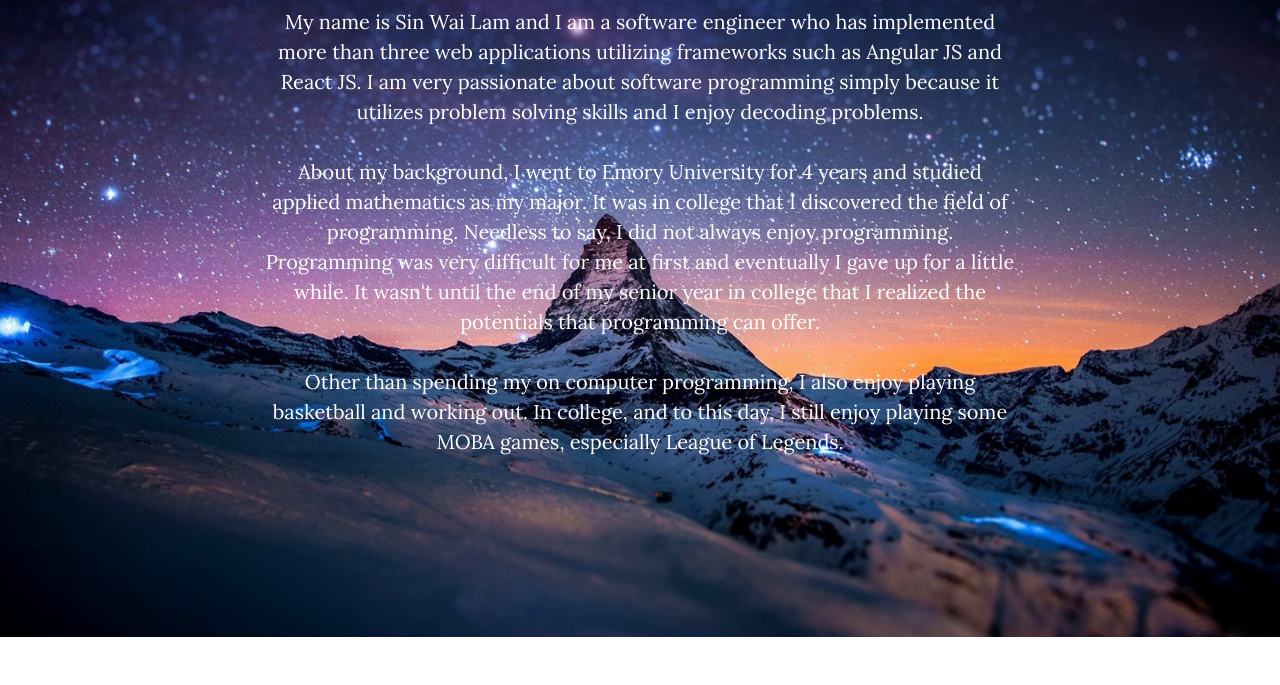
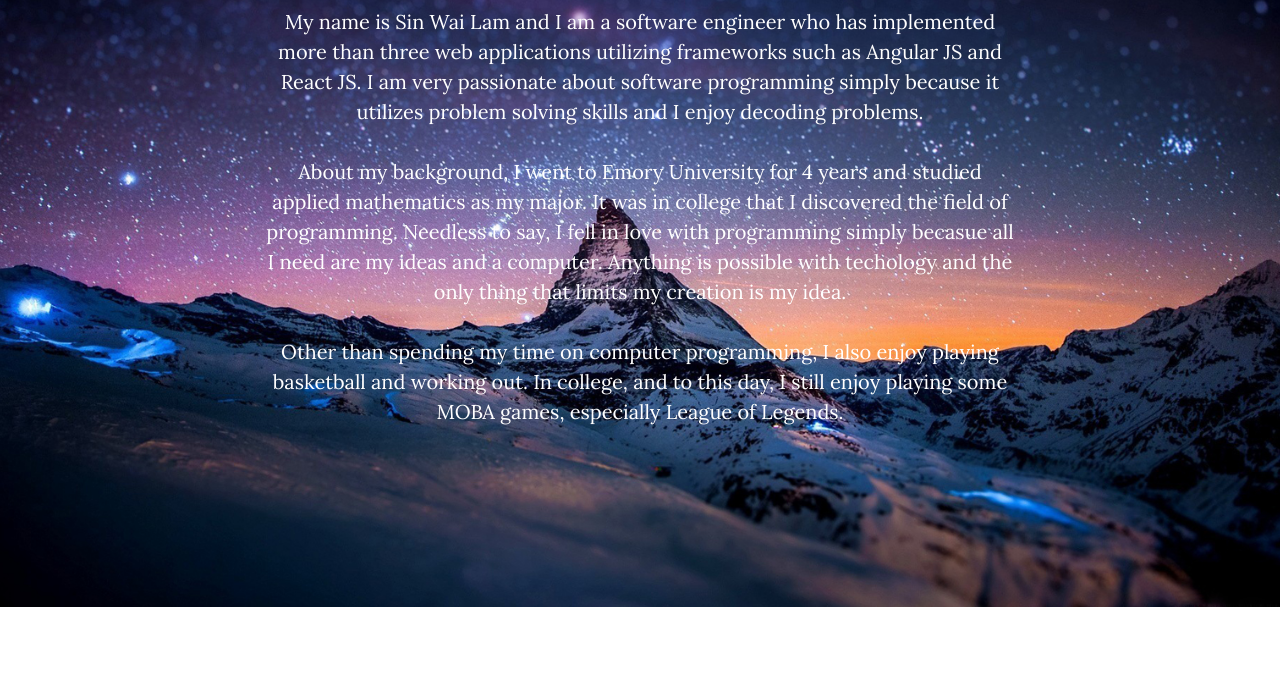
Before and after one commit to sinwailam193/mywebsite, a website: page public/index.html in a window 1280 px wide. Shown: the part 2690-3375 px from the top of the page. Drawn offline with nearby package versions, Linux system fonts and the light colour scheme.

Commit message:
fixed paragraph

```diff
--- a/public/index.html
+++ b/public/index.html
@@ -190,8 +190,8 @@
                          </div>
                         <hr class="small">
                         <p>My name is Sin Wai Lam and I am a software engineer who has implemented more than three web applications utilizing frameworks such as Angular JS and React JS. I am very passionate about software programming simply because it utilizes problem solving skills and I enjoy decoding problems.</p>
-                        <p>About my background, I went to Emory University for 4 years and studied applied mathematics as my major. It was in college that I discovered the field of programming. Needless to say, I did not always enjoy programming. Programming was very difficult for me at first and eventually I gave up for a little while. It wasn't until the end of my senior year in college that I realized the potentials that programming can offer.</p>
-                        <p>Other than spending my on computer programming, I also enjoy playing basketball and working out. In college, and to this day, I still enjoy playing some MOBA games, especially League of Legends.</p>
+                        <p>About my background, I went to Emory University for 4 years and studied applied mathematics as my major. It was in college that I discovered the field of programming. Needless to say, I fell in love with programming simply becasue all I need are my ideas and a computer. Anything is possible with techology and the only thing that limits my creation is my idea.</p>
+                        <p>Other than spending my time on computer programming, I also enjoy playing basketball and working out. In college, and to this day, I still enjoy playing some MOBA games, especially League of Legends.</p>
                     </div>
                 </div>
             </div>
```
